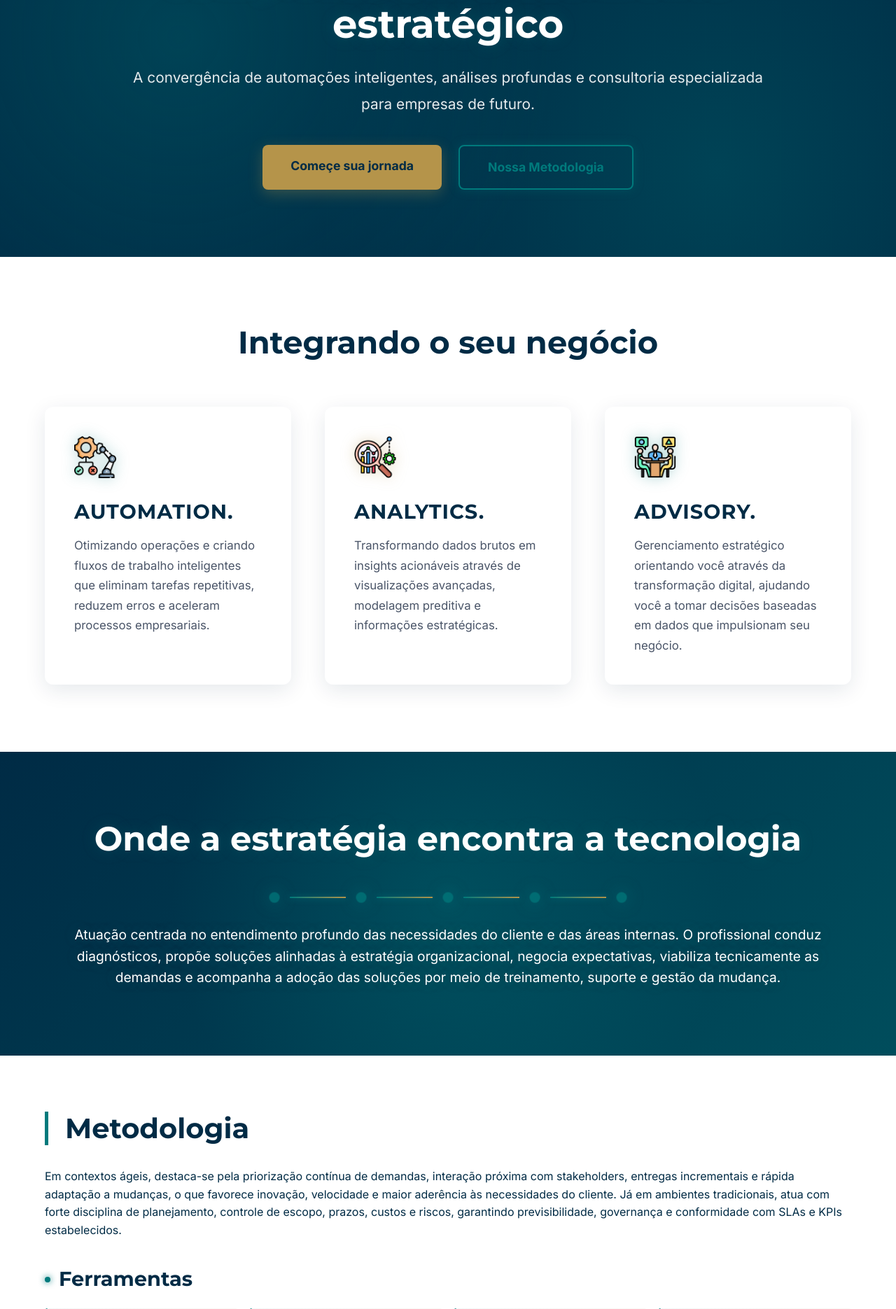
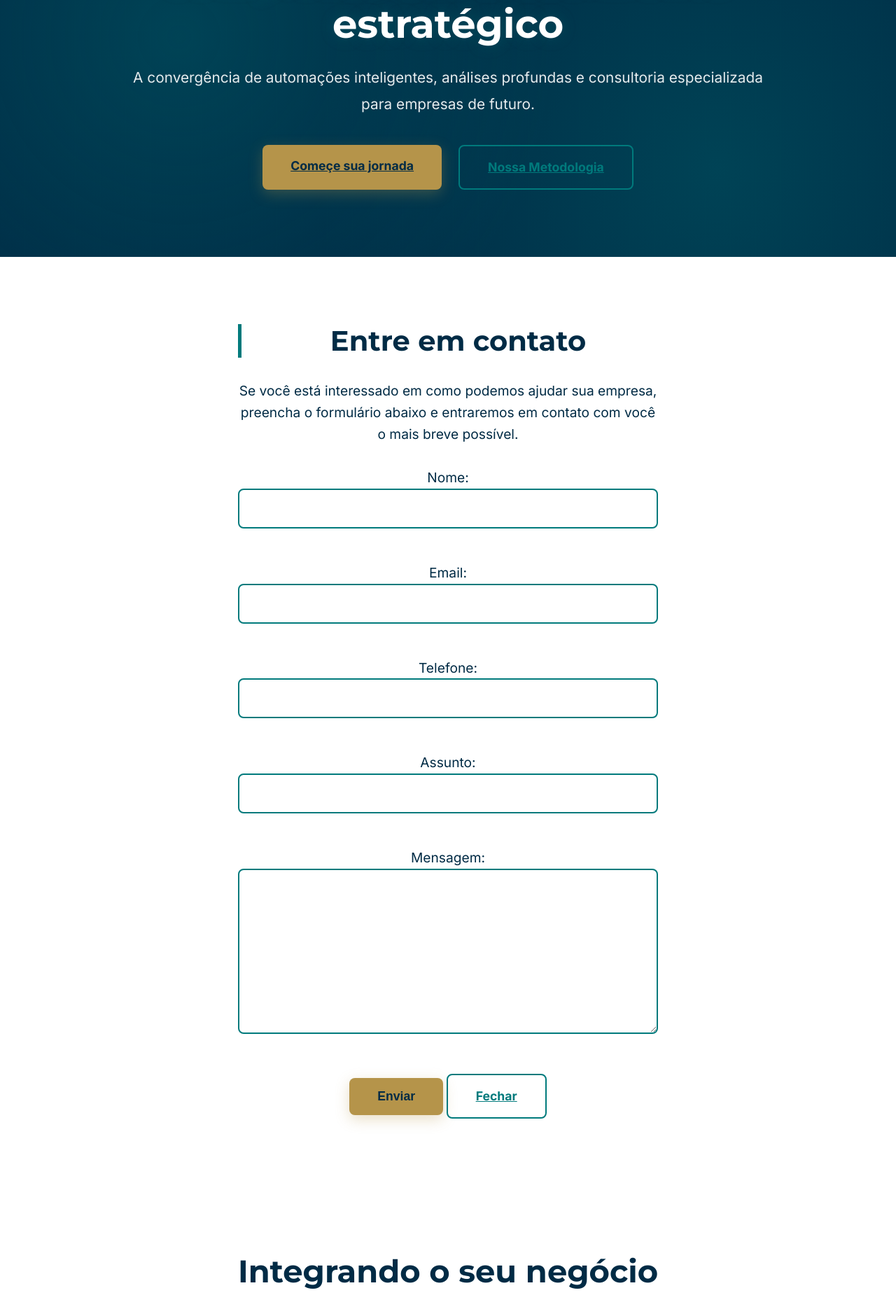
Before and after one commit to Almir-sk/andrade-aplicacoes, a Django app: page /?contact=True in a window 1280 px wide. Shown: the part 359-2229 px from the top of the page at 70% size. Run offline with Django 5.2, Linux system fonts and the light colour scheme.

Commit message:
Adicionado formulário de contato

```diff
--- /dev/null
+++ b/landpage/forms.py
@@ -0,0 +1,8 @@
+from django import forms
+
+class ContatoForm(forms.Form):
+    nome = forms.CharField(max_length=100)
+    email = forms.EmailField()
+    telefone = forms.CharField(max_length=15, required=False)
+    assunto = forms.CharField(max_length=100)
+    mensagem = forms.CharField(widget=forms.Textarea)
--- a/landpage/static/landpage/css/styles.css
+++ b/landpage/static/landpage/css/styles.css
@@ -248,16 +201,63 @@ nav ul li a:hover::after {
   flex-wrap: wrap;
 }
 
+/* Simplificado Form Section e adicionado success-message */
+.form-section,
+.success-message {
+  background: var(--white-clean);
+  padding: 6rem 5%;
+}
+
+.form-content,
+.success-content {
+  max-width: 600px;
+  margin: 0 auto;
+  text-align: center;
+}
+
+.form-section h2,
+.success-message h2 {
+  font-size: 2.5rem;
+  color: var(--navy-deep);
+  margin-bottom: 2rem;
+  border-left: 5px solid var(--teal-accent);
+  padding-left: 1.5rem;
+}
+
+.success-message h2 {
+  color: var(--teal-accent);
+  border-left-color: var(--gold-premium);
+}
+
+.form-section p,
+.success-message p {
+  font-size: 1.2rem;
+  color: var(--navy-deep);
+  margin-bottom: 2rem;
+}
+
+.form-section form input,
+.form-section form textarea,
+.form-section form select {
+  width: 100%;
+  padding: 1rem;
+  margin-bottom: 1rem;
+  border: 2px solid var(--teal-accent);
+  border-radius: 8px;
+  font-size: 1.1rem;
+}
+
 .btn-primary {
   background: var(--gold-premium);
   color: var(--navy-deep);
   padding: 1rem 2.5rem;
+  border: none;
   border-radius: 8px;
-  text-decoration: none;
   font-weight: 700;
   font-size: 1.1rem;
   transition: all 0.3s ease;
   box-shadow: 0 6px 20px var(--gold-glow);
+  cursor: pointer;
 }
 
 .btn-primary:hover {
@@ -271,11 +271,10 @@ nav ul li a:hover::after {
   padding: 1rem 2.5rem;
   border: 2px solid var(--teal-accent);
   border-radius: 8px;
-  text-decoration: none;
   font-weight: 700;
   font-size: 1.1rem;
   transition: all 0.3s ease;
-  box-shadow: 0 0 15px var(--teal-glow);
+  cursor: pointer;
 }
 
 .btn-secondary:hover {
@@ -389,7 +388,6 @@ nav ul li a:hover::after {
   font-size: 1.2rem;
   color: var(--white-clean);
   margin-top: 2rem;
-  text-shadow: 0 0 20px var(--teal-glow);
 }
 
 .value-visual {
--- a/landpage/templates/landpage/base.html
+++ b/landpage/templates/landpage/base.html
@@ -6,7 +6,7 @@
     <meta charset="UTF-8">
     <meta name="viewport" content="width=device-width, initial-scale=1.0">
     <title>{% block title %}Triple A - Automation, Analytics & Advisory{% endblock %}</title>
-    <link rel="stylesheet" href="{% static 'landpage/css/styles.css' %}?v=6">
+    <link rel="stylesheet" href="{% static 'landpage/css/styles.css' %}?v=7">
     <link rel="preconnect" href="https://fonts.googleapis.com">
     <link rel="preconnect" href="https://fonts.gstatic.com" crossorigin>
     <link
@@ -29,7 +29,8 @@
                 <li><a href="#solutions" class="hdr-button">Soluções</a></li>
                 <li><a href="#methodology" class="hdr-button">Metodologia</a></li>
                 <li><a href="#projects" class="hdr-button">Projetos</a></li>
-                <li><a href="#contact" class="cta-button">Agendar Consultoria</a></li>
+                <li><a href="{% url 'home' %}?contact=True#form" class="cta-button">Agendar
+                        Consultoria</a></li>
             </ul>
         </nav>
     </header>
@@ -43,17 +44,13 @@
         <div class="footer-content" id="contact">
             <div class="footer-section">
                 <h3>Almir Arruda de Andrade</h3>
-                <p>
-                    Atuação profissional pautada por princípios de gestão da qualidade e melhoria
-                    contínua, com forte integração entre tecnologia e negócio. Possui experiência em
-                    gestão de projetos, automação de relatórios, definição de KPIs e SLAs,
-                    desenvolvimento de dashboards e estruturação de processos, além de condução de
-                    treinamentos, sempre com foco em eficiência operacional e governança.
-                </p>
+                <p>Atuação profissional pautada por princípios de gestão da qualidade e melhoria contínua, com forte
+                    integração entre tecnologia e negócio. Possui experiência em gestão de projetos, automação de
+                    relatórios, definição de KPIs e SLAs, desenvolvimento de dashboards e estruturação de processos,
+                    além de condução de treinamentos, sempre com foco em eficiência operacional e governança.</p>
             </div>
         </div>
 
-        <!-- Reestruturando contatos e redes sociais para ficarem lado a lado -->
         <div class="footer-contact">
             <div class="footer-section">
                 <h3>Redes Sociais:</h3>
@@ -78,18 +75,9 @@
         <div class="footer-bottom">
             <p>&copy; 2026 Almir de Andrade - Triple A. Todos os direitos reservados.</p>
         </div>
-        <!--
-                <div class="footer-section">
-                <h3>Newsletter</h3>
-                <p>Stay updated with our latest insights and solutions.</p>
-                <form class="newsletter-form">
-                    <input type="email" placeholder="Your email" required>
-                    <button type="submit">Subscribe</button>
-                </form>
-            </div>
-        </div>
-        -->
     </footer>
+
+
 </body>
 
 </html>
--- a/landpage/templates/landpage/home.html
+++ b/landpage/templates/landpage/home.html
@@ -8,13 +8,46 @@
 <section class="hero">
     <div class="hero-content">
         <h1>Transformando dados complexos em crescimento estratégico</h1>
-        <p>A convergência de automações inteligentes, análises profundas e consultoria especializada para empresas de futuro.</p>
+        <p>A convergência de automações inteligentes, análises profundas e consultoria especializada para empresas de
+            futuro.</p>
         <div class="hero-buttons">
-            <a href="#contact" class="btn-primary">Começe sua jornada</a>
+            <a href="{% url 'home' %}?contact=True#form" class="btn-primary">Começe sua jornada</a>
             <a href="#methodology" class="btn-secondary">Nossa Metodologia</a>
         </div>
     </div>
 </section>
+
+
+<!-- Form Section -->
+{% if request.GET.contact or form.errors %}
+<section class="form-section" id="form">
+    <div class="form-content">
+        <h2>Entre em contato</h2>
+        <p>Se você está interessado em como podemos ajudar sua empresa, preencha o formulário abaixo e entraremos em
+            contato com você o mais breve possível.</p>
+        <form method="post">
+            {% csrf_token %}
+            {{ form.as_p }}
+            <button type="submit" class="btn-primary">Enviar</button>
+            <a href="{% url 'home' %}" class="btn-secondary" style="display:inline-block; text-align:center;">Fechar</a>
+        </form>
+    </div>
+</section>
+{% endif %}
+
+
+<!-- Seção de mensagem de sucesso -->
+{% if messages %}
+<section class="success-message" id="success-message">
+    <div class="success-content">
+        <h2>✓ E-mail enviado com sucesso!</h2>
+        {% for message in messages %}
+        <p>{{ message }}</p>
+        {% endfor %}
+        <a href="{% url 'home' %}" class="btn-primary" style="display:inline-block; text-align:center;">Fechar</a>
+    </div>
+</section>
+{% endif %}
 
 <!-- Three Pillars Section -->
 <section class="pillars" id="solutions">
@@ -23,19 +56,22 @@
         <div class="pillar-card">
             <img src="{% static 'imagens/automation_icon.png' %}" alt="Automation icon" class="pillar-icon">
             <h3>AUTOMATION.</h3>
-            <p>Otimizando operações e criando fluxos de trabalho inteligentes que eliminam tarefas repetitivas, reduzem erros e aceleram processos empresariais.</p>
+            <p>Otimizando operações e criando fluxos de trabalho inteligentes que eliminam tarefas repetitivas, reduzem
+                erros e aceleram processos empresariais.</p>
         </div>
 
         <div class="pillar-card">
             <img src="{% static 'imagens/data-analysis_icon.png' %}" alt="Data Analysis icon" class="pillar-icon">
             <h3>ANALYTICS.</h3>
-            <p>Transformando dados brutos em insights acionáveis através de visualizações avançadas, modelagem preditiva e informações estratégicas.</p>
+            <p>Transformando dados brutos em insights acionáveis através de visualizações avançadas, modelagem preditiva
+                e informações estratégicas.</p>
         </div>
 
         <div class="pillar-card">
             <img src="{% static 'imagens/advisory_icon.png' %}" alt="Advisory icon" class="pillar-icon">
             <h3>ADVISORY.</h3>
-            <p>Gerenciamento estratégico orientando você através da transformação digital, ajudando você a tomar decisões baseadas em dados que impulsionam seu negócio.</p>
+            <p>Gerenciamento estratégico orientando você através da transformação digital, ajudando você a tomar
+                decisões baseadas em dados que impulsionam seu negócio.</p>
         </div>
     </div>
 </section>
@@ -55,14 +91,22 @@
             <div class="connecting-line"></div>
             <div class="data-node"></div>
         </div>
-        <p>Atuação centrada no entendimento profundo das necessidades do cliente e das áreas internas. O profissional conduz diagnósticos, propõe soluções alinhadas à estratégia organizacional, negocia expectativas, viabiliza tecnicamente as demandas e acompanha a adoção das soluções por meio de treinamento, suporte e gestão da mudança.</p>
+        <p>Atuação centrada no entendimento profundo das necessidades do cliente e das áreas internas. O profissional
+            conduz diagnósticos, propõe soluções alinhadas à estratégia organizacional, negocia expectativas, viabiliza
+            tecnicamente as demandas e acompanha a adoção das soluções por meio de treinamento, suporte e gestão da
+            mudança.</p>
     </div>
 </section>
+
 <section class="about-section">
     <div class="about-content">
         <div>
             <h2>Metodologia</h2>
-            <p> Em contextos ágeis, destaca-se pela priorização contínua de demandas, interação próxima com stakeholders, entregas incrementais e rápida adaptação a mudanças, o que favorece inovação, velocidade e maior aderência às necessidades do cliente. Já em ambientes tradicionais, atua com forte disciplina de planejamento, controle de escopo, prazos, custos e riscos, garantindo previsibilidade, governança e conformidade com SLAs e KPIs estabelecidos.</p>
+            <p>Em contextos ágeis, destaca-se pela priorização contínua de demandas, interação próxima com stakeholders,
+                entregas incrementais e rápida adaptação a mudanças, o que favorece inovação, velocidade e maior
+                aderência às necessidades do cliente. Já em ambientes tradicionais, atua com forte disciplina de
+                planejamento, controle de escopo, prazos, custos e riscos, garantindo previsibilidade, governança e
+                conformidade com SLAs e KPIs estabelecidos.</p>
         </div>
 
         <h3>Ferramentas</h3>
@@ -83,7 +127,10 @@
             <li>n8n</li>
         </ul>
         <div>
-            <p>Com uma abordagem focada na eliminação de desperdícios, otimização e automação de processos. O profissional analisa fluxos operacionais ponta a ponta, identifica gargalos, redesenha procedimentos, define métricas de performance e implementa automações para reduzir retrabalho, custos e tempo de execução, promovendo eficiência sustentável e escalabilidade.</p>
+            <p>Com uma abordagem focada na eliminação de desperdícios, otimização e automação de processos. O
+                profissional analisa fluxos operacionais ponta a ponta, identifica gargalos, redesenha procedimentos,
+                define métricas de performance e implementa automações para reduzir retrabalho, custos e tempo de
+                execução, promovendo eficiência sustentável e escalabilidade.</p>
         </div>
         <h3>Habilidades</h3>
         <ul>
@@ -100,7 +147,10 @@
             <li>Desenvolvimento Web</li>
         </ul>
         <div>
-                <p>Cultura Data-driven. Tomada de decisão baseada em dados e indicadores. O profissional estrutura bases de dados, desenvolve dashboards e relatórios em BI, define KPIs estratégicos e operacionais e utiliza análises para apoiar decisões gerenciais, priorizar investimentos, monitorar resultados e antecipar riscos ao negócio.</p>
+            <p>Cultura Data-driven. Tomada de decisão baseada em dados e indicadores. O profissional estrutura bases de
+                dados, desenvolve dashboards e relatórios em BI, define KPIs estratégicos e operacionais e utiliza
+                análises para apoiar decisões gerenciais, priorizar investimentos, monitorar resultados e antecipar
+                riscos ao negócio.</p>
         </div>
     </div>
 </section>
@@ -112,7 +162,9 @@
         <div class="projects-grid">
             {% for key, dados in projetos.items %}
             <div class="project-card">
-                    <a href="{% url 'detalhes_projetos' id_projeto=key %}"><h3>{{ dados.nome }}</h3></a>
+                <a href="{% url 'detalhes_projetos' id_projeto=key %}">
+                    <h3>{{ dados.nome }}</h3>
+                </a>
                 <p>{{ dados.descrição }}</p>
             </div>
             {% endfor %}
@@ -120,12 +172,47 @@
     </div>
 </section>
 
-<!-- Contact Section
-<section class="about-section" id="contact">
-    <div class="about-content">
-        <h2>Contato</h2>
-        <p>Fique à vontade para entrar em contato comigo para discutir como posso ajudar a transformar seus dados em crescimento estratégico.</p>
-    </div>
-</section>
- -->
+<!-- Adicionando JavaScript para controle do formulário -->
+<script>
+    function mostrarFormulario() {
+        document.getElementById('form').style.display = 'block';
+        document.getElementById('form').scrollIntoView({ behavior: 'smooth' });
+    }
+
+    function fecharFormulario() {
+        document.getElementById('form').style.display = 'none';
+    }
+
+    function enviarFormulario(event) {
+        event.preventDefault();
+        const form = event.target;
+        const formData = new FormData(form);
+
+        fetch(form.action || window.location.href, {
+            method: 'POST',
+            body: formData,
+            headers: {
+                'X-Requested-With': 'XMLHttpRequest'
+            }
+        })
+            .then(response => {
+                if (response.ok) {
+                    document.getElementById('form').style.display = 'none';
+                    document.getElementById('success-message').style.display = 'block';
+                    document.getElementById('success-message').scrollIntoView({ behavior: 'smooth' });
+                    form.reset();
+                }
+            })
+            .catch(error => {
+                console.error('Erro ao enviar formulário:', error);
+            });
+
+        return false;
+    }
+
+    function fecharMensagemSucesso() {
+        document.getElementById('success-message').style.display = 'none';
+    }
+</script>
+
 {% endblock %}
--- a/landpage/views.py
+++ b/landpage/views.py
@@ -1,12 +1,40 @@
 # views
-from django.shortcuts import render
+from django.shortcuts import render, redirect
 from django.http import Http404
 
-from .dados import habilidades, projetos
+from .dados import projetos
+from .forms import ContatoForm
+from django.core.mail import EmailMessage
+from django.conf import settings
+from django.contrib import messages
 
 
 def home(request):
-    return render(request, 'landpage/home.html', {'habilidades': habilidades, 'projetos': projetos})
+    if request.method == 'POST':
+        form = ContatoForm(request.POST)
+        if form.is_valid():
+            # Enviar email
+            nome = form.cleaned_data['nome']
+            email = form.cleaned_data['email']
+            assunto = form.cleaned_data['assunto']
+            telefone = form.cleaned_data['telefone']
+            mensagem = form.cleaned_data['mensagem']
+
+            corpo_email = f"Nome: {nome}\nEmail: {email}\nTelefone: {telefone}  \nAssunto: {assunto}\nMensagem: {mensagem}"
+
+            email = EmailMessage(
+                subject=assunto,
+                body=corpo_email,
+                from_email=settings.DEFAULT_FROM_EMAIL,
+                to=[settings.DEFAULT_FROM_EMAIL],
+                reply_to=[email]
+            )
+            email.send()
+            messages.success(request, 'Email enviado com sucesso!')
+            return redirect('home')
+    else:
+        form = ContatoForm()
+    return render(request, 'landpage/home.html', {'projetos': projetos, 'form':form})
 
 
 def projetos_view(request):
```
Also changed, not shown: other parts of landpage/static/landpage/css/styles.css (+32 -105 lines), core/settings.py (+11 -0 lines), landpage/dados.py (+2 -15 lines), landpage/templates/static/css/styles_2.css (renamed from landpage/templates/static/css/styles.css, +22 -0 lines), landpage/templates/home_2.html (renamed from landpage/templates/home.html). Lines whose indentation alone changed are shown as unchanged.
